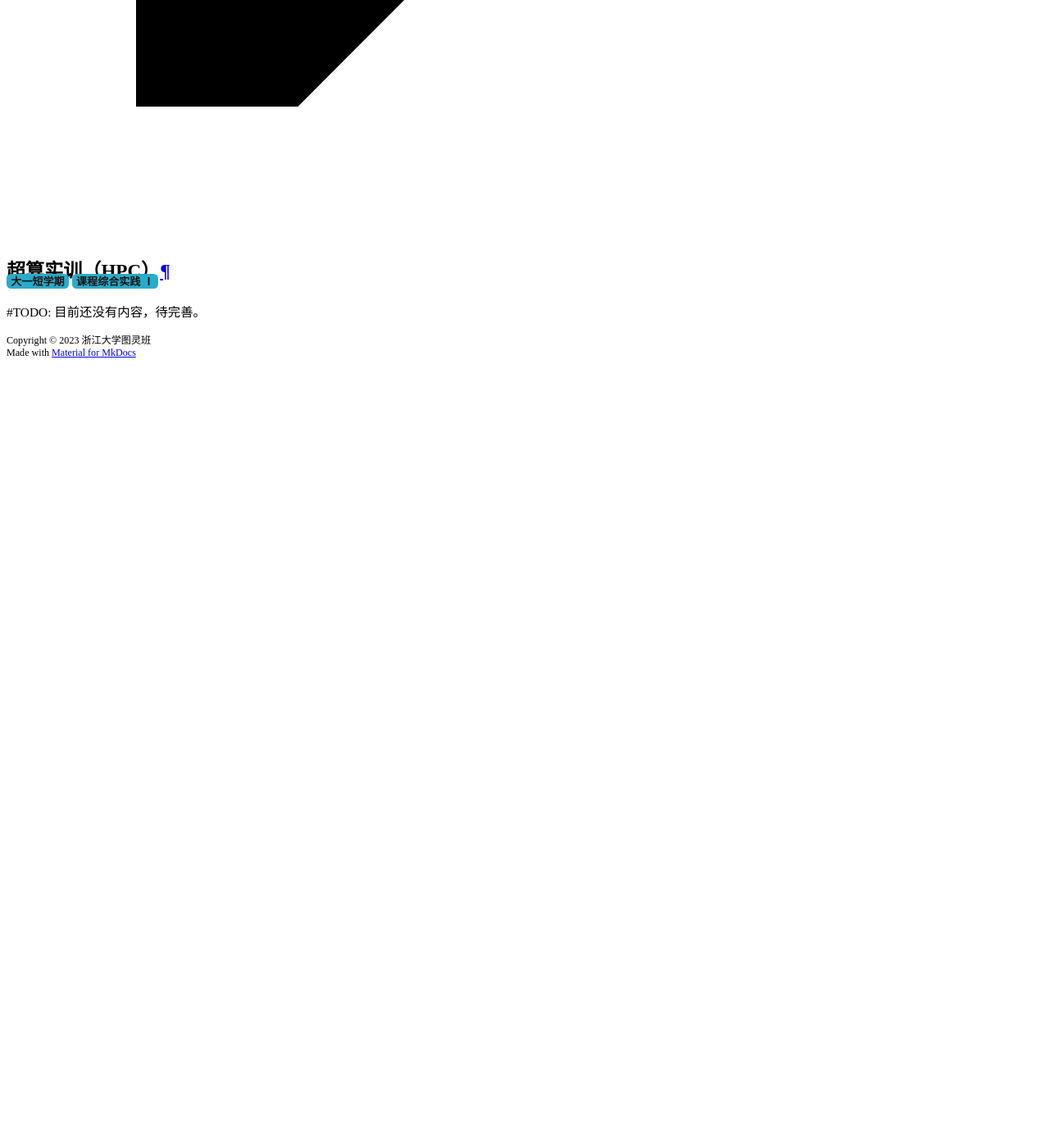
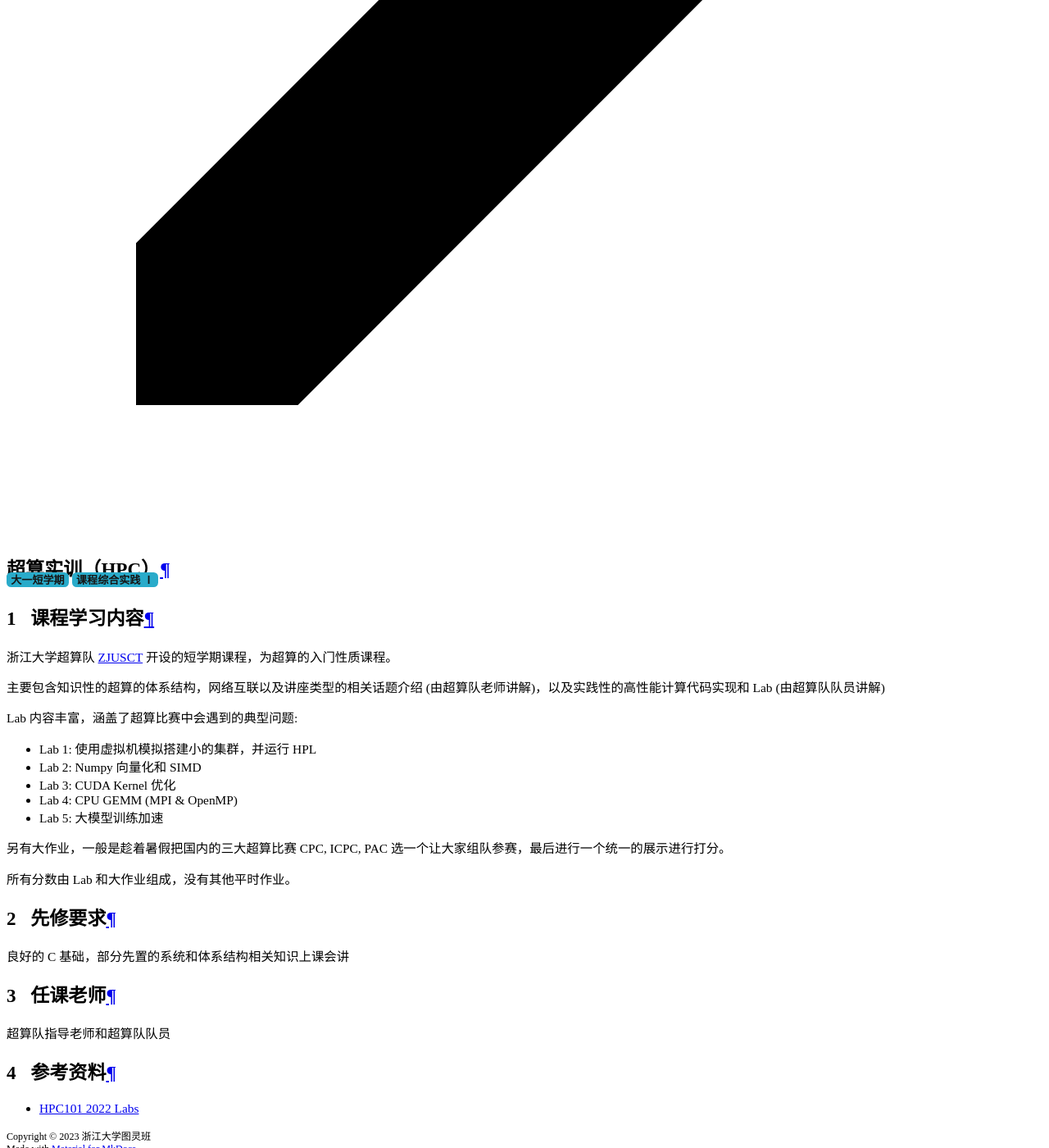
Before and after one commit to ZJU-Turing/TuringCourses, an MkDocs documentation site: the page built from docs/short_term/hpc/index.md, in a window 1280 px wide and 1400 px high, scrolled down 16864 px. Shown: the whole window at 82% size. Built offline with MkDocs 1.6.1 and Material for MkDocs 9.7.7, drawn with Linux system fonts in a browser that asks for light colours; comment, search, counter and statistics services are not loaded; before the commit the page ends 17310 px from its top, so only the background shows below that; some of the changed text lies outside the part shown.

Commit message:
docs: hpc

```diff
--- a/docs/short_term/hpc/index.md
+++ b/docs/short_term/hpc/index.md
@@ -4,4 +4,31 @@
 <span class="badge cs-badge">课程综合实践 Ⅰ</span>
 </div>
 
-\#TODO: 目前还没有内容，待完善。
+## 课程学习内容
+浙江大学超算队 [ZJUSCT](https://www.zjusct.io) 开设的短学期课程，为超算的入门性质课程。
+
+主要包含知识性的超算的体系结构，网络互联以及讲座类型的相关话题介绍 (由超算队老师讲解)，以及实践性的高性能计算代码实现和 Lab (由超算队队员讲解)
+
+Lab 内容丰富，涵盖了超算比赛中会遇到的典型问题:
+
+- Lab 1: 使用虚拟机模拟搭建小的集群，并运行 HPL
+- Lab 2: Numpy 向量化和 SIMD
+- Lab 3: CUDA Kernel 优化
+- Lab 4: CPU GEMM (MPI & OpenMP)
+- Lab 5: 大模型训练加速
+
+另有大作业，一般是趁着暑假把国内的三大超算比赛 CPC, ICPC, PAC 选一个让大家组队参赛，最后进行一个统一的展示进行打分。
+
+所有分数由 Lab 和大作业组成，没有其他平时作业。
+
+
+## 先修要求
+良好的 C 基础，部分先置的系统和体系结构相关知识上课会讲
+
+
+## 任课老师
+超算队指导老师和超算队队员
+
+## 参考资料
+
+- [HPC101 2022 Labs](https://github.com/ZJUSCT/HPC101-Labs-2022)
```
